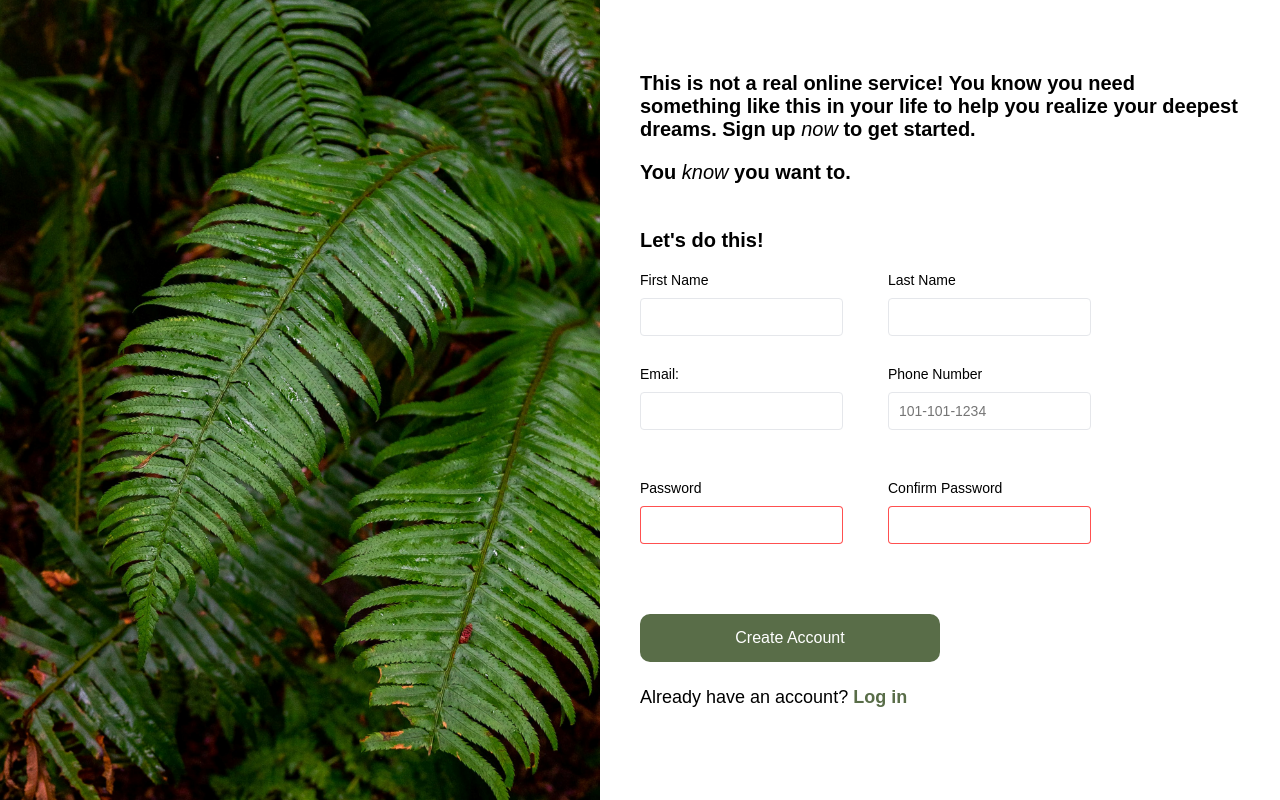
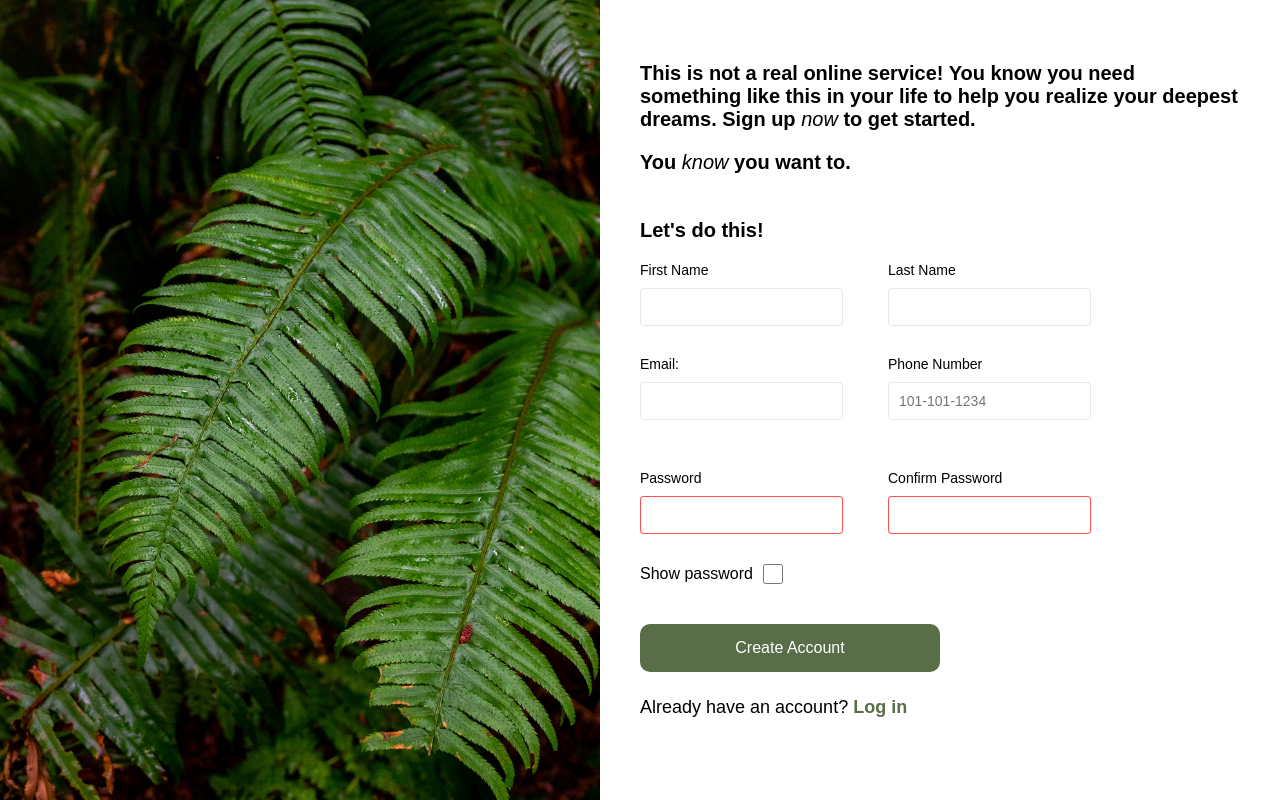
Before and after one commit to avanishd-3/sign-up-form, a plain HTML site: page index.html in a window 1280 px wide. Drawn offline with Linux system fonts and the light colour scheme.

Commit message:
Add toggle password visibility button

```diff
--- /dev/null
+++ b/build/script.js
@@ -0,0 +1,16 @@
+function showPassword() {
+    var passwordInput = document.getElementById("password");
+    var confirmPasswordInput = document.getElementById("confirm-password");
+    if (passwordInput.type === "password") {
+        passwordInput.type = "text";
+    }
+    else {
+        passwordInput.type = "password";
+    }
+    if (confirmPasswordInput.type === "password") {
+        confirmPasswordInput.type = "text";
+    }
+    else {
+        confirmPasswordInput.type = "password";
+    }
+}
--- a/index.html
+++ b/index.html
@@ -5,6 +5,7 @@
     <meta name="viewport" content="width=device-width, initial-scale=1.0">
     <title>Sign-up-form</title>
     <link rel="stylesheet" href="./styles.css">
+    <script src="./build/script.js" defer></script>
 </head>
 <body>
     <div class="left-side">
@@ -44,7 +45,7 @@
 
                     <div class="input-field">
                         <label for="phone-number">Phone Number</label>
-                        <input type="tel id=phone-number" name="phone-number" placeholder="101-101-1234" required>
+                        <input type="tel" id=phone-number name="phone-number" placeholder="101-101-1234" required>
                     </div>
                 </div>
             </fieldset>
@@ -62,16 +63,18 @@
                         <input type="password" id="confirm-password" name="confirm-password" class="password-input" required>
                     </div>
                 </div>
+
+                <div class="toggle-password-visibility">
+                    <p>Show password</p>
+                    <input type="checkbox" onclick="showPassword()" class="show-password">
+                </div>
+
             </fieldset>
         </form>
 
         <button type="button" class="create-account-btn">Create Account</button>
 
         <p class="log-in">Already have an account? <a href="">Log in</p>
-
-
-
-
     </div>
 
 
--- a/styles.css
+++ b/styles.css
@@ -122,6 +122,27 @@ input:focus {
     border-color: rgba(255, 0, 0, 0.685);
 }
 
+/* Styling for toggle password visibility button */
+.toggle-password-visibility {
+    display: flex;
+    align-items: center;
+    gap: 10px;  /* Adds consistent spacing between elements */
+    margin-top: 5px;
+}
+
+.right-side .toggle-password-visibility p {
+    font-size: 16px;
+    font-weight: normal;
+    margin: 0;  /* Removes default paragraph margin */
+}
+
+.toggle-password-visibility .show-password {
+    width: 20px;
+    height: 20px;
+    margin: 0;  /* Removes default input margin */
+    cursor: pointer;
+}
+
 /* Styling for the button */
 .create-account-btn {
     background-color: #596D48; /* Green background */
```
Also changed, not shown: build/script.ts (added, +16 -0 lines).
